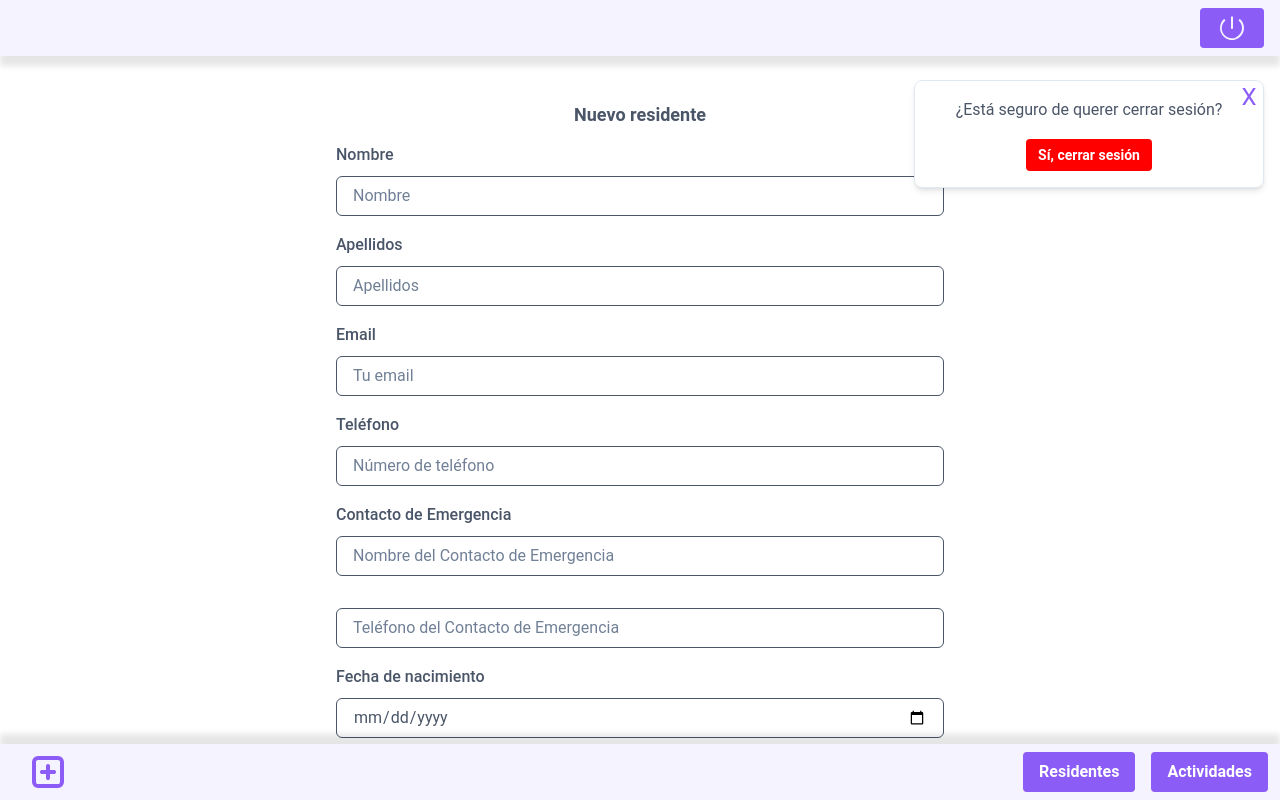
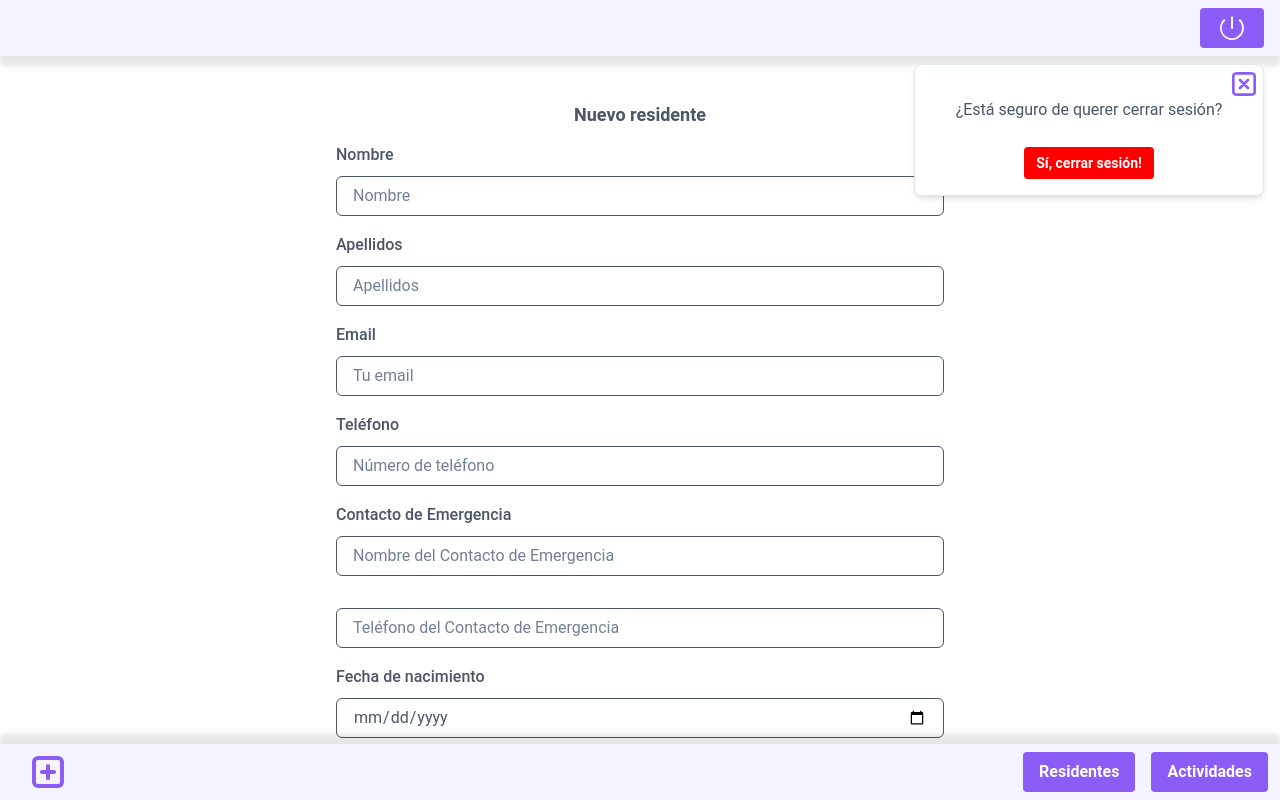
Before and after one commit to JCLLacruz/resiadminfront, a React (Vite) app: page /residentform/1 in a window 1280 px wide. Both pictures are taken after a click on the button 1232 px from the left and 28 px from the top of the page. Shown: the top 800 px of the page. Built offline with nearby package versions, Linux system fonts and the light colour scheme.

Commit message:
close button styled

```diff
--- a/src/assets/icons/icons.tsx
+++ b/src/assets/icons/icons.tsx
@@ -89,9 +89,9 @@ export const closeIcon = (
 				id='Vector'
 				d='M9 9L11.9999 11.9999M11.9999 11.9999L14.9999 14.9999M11.9999 11.9999L9 14.9999M11.9999 11.9999L14.9999 9M4 16.8002V7.2002C4 6.08009 4 5.51962 4.21799 5.0918C4.40973 4.71547 4.71547 4.40973 5.0918 4.21799C5.51962 4 6.08009 4 7.2002 4H16.8002C17.9203 4 18.4801 4 18.9079 4.21799C19.2842 4.40973 19.5905 4.71547 19.7822 5.0918C20.0002 5.51962 20.0002 6.07967 20.0002 7.19978V16.7998C20.0002 17.9199 20.0002 18.48 19.7822 18.9078C19.5905 19.2841 19.2842 19.5905 18.9079 19.7822C18.4805 20 17.9215 20 16.8036 20H7.19691C6.07899 20 5.5192 20 5.0918 19.7822C4.71547 19.5905 4.40973 19.2842 4.21799 18.9079C4 18.4801 4 17.9203 4 16.8002Z'
 				stroke={theme.colors.brand[500]}
-				stroke-width='2'
-				stroke-linecap='round'
-				stroke-linejoin='round'
+				strokeWidth='2'
+				strokeLinecap='round'
+				strokeLinejoin='round'
 			/>
 		</g>
 	</svg>
--- a/src/components/AllImages/AllImages.tsx
+++ b/src/components/AllImages/AllImages.tsx
@@ -4,8 +4,6 @@ import { useDispatch, useSelector } from 'react-redux';
 import { AppDispatch } from '../../app/store';
 import { deleteImageResident, getResidentById } from '../../features/residents/residentSlice';
 import { ImageData } from '../../interfaces/residentInterfaces';
-import { set } from 'mongoose';
-
 
 interface AllImagesProps {
 	images: boolean;
--- a/src/components/FormImageUpload/FormImageUpload.tsx
+++ b/src/components/FormImageUpload/FormImageUpload.tsx
@@ -3,7 +3,7 @@ import { useFormik } from 'formik';
 import { Box, Button, FormControl, FormLabel, Input, Image, Spinner } from '@chakra-ui/react';
 import { useDispatch, useSelector } from 'react-redux';
 import { AppDispatch } from '../../app/store';
-import { getResidentById, uploadImageResident } from '../../features/residents/residentSlice';
+import { uploadImageResident } from '../../features/residents/residentSlice';
 
 interface FormValues {
 	image: File | null;
@@ -39,9 +39,6 @@ const FormImageUpload: FC<FormImageUploadProps> = ({ id, type }) => {
 			isLoading && setIsUploading(true);
 
 			dispatch(uploadImageResident(formData));
-            // setTimeout(() => {
-            //     dispatch(getResidentById(id));
-            // }, 1000);
 
 			!isLoading && setIsUploading(false);
 			formik.resetForm();
@@ -61,7 +58,7 @@ const FormImageUpload: FC<FormImageUploadProps> = ({ id, type }) => {
 	};
 
 	return (
-		<Box padding={'0.25rem'} maxW='md' mx='auto'>
+		<Box padding={'0.25rem'} maxW='md' mx='auto' zIndex={2000}>
 			<form onSubmit={formik.handleSubmit}>
 				<FormControl>
 					<FormLabel>Sube una imagen</FormLabel>
--- a/src/components/Header/Header.tsx
+++ b/src/components/Header/Header.tsx
@@ -1,6 +1,6 @@
 import { Box, Button, Container, Text } from '@chakra-ui/react';
 import { FC, useState } from 'react';
-import { switchOffIcon } from '../../assets/icons/icons';
+import { closeIcon, switchOffIcon } from '../../assets/icons/icons';
 import { useDispatch } from 'react-redux';
 import { AppDispatch } from '../../app/store';
 import { logoutUser, reset } from '../../features/auth/authSlice';
@@ -38,7 +38,7 @@ const Footer: FC = () => {
 				{switchOffIcon}
 			</Button>
 			{isVisible && (
-				<Box position={'absolute'} top={'5rem'} justifyContent='center' textAlign='center' height='200px' width={'350px'}>
+				<Box position={'absolute'} top={'4rem'} justifyContent='center' textAlign='center' height='200px' width={'350px'}>
 					<Box
 						display={'flex'}
 						flexDirection={'column'}
@@ -53,10 +53,20 @@ const Footer: FC = () => {
 						zIndex={1000}
 						bg='white'
 					>
-						<Text position={'absolute'} padding={'0'} marginX={'-1.60rem'} marginY={'-1.2rem'} alignSelf={'end'} fontSize={'2xl'} color={'brand.500'} onClick={isVisible ? () => setIsVisible(false) : () => setIsVisible(true)}>X</Text>
-						<Text>¿Está seguro de querer cerrar sesión?</Text>
+						<Text
+							position={'absolute'}
+							padding={'0'}
+							marginX={'-1.80rem'}
+							marginY={'-0.8rem'}
+							alignSelf={'end'}
+							fontSize={'2xl'}
+							onClick={isVisible ? () => setIsVisible(false) : () => setIsVisible(true)}
+						>
+							{closeIcon}
+						</Text>
+						<Text marginTop={'1rem'} marginBottom={'0.5rem'}>¿Está seguro de querer cerrar sesión?</Text>
 						<Button id='confirmLogoutButton' bg='red' size='sm' mt={4} onClick={logout}>
-							Sí, cerrar sesión
+							Sí, cerrar sesión!
 						</Button>
 					</Box>
 				</Box>
--- a/src/components/ResidentCard/ResidentCard.tsx
+++ b/src/components/ResidentCard/ResidentCard.tsx
@@ -84,9 +84,9 @@ const ResidentCard: FC = () => {
 					display={'flex'}
 					flexDirection={'column'}
 					position={'absolute'}
-					top={'15rem'}
+					top={'10rem'}
 					alignItems={'center'}
-					width={'600px'}
+					width={'90%'}
 					borderWidth='1px'
 					borderRadius='lg'
 					overflow='hidden'
@@ -97,18 +97,16 @@ const ResidentCard: FC = () => {
 					zIndex={1000}
 					bg='white'
 				>
-					<Text
+					<Box
 						position={'absolute'}
 						padding={'0'}
-						marginX={'-1.60rem'}
-						marginY={'-1.2rem'}
+						marginX={'-1.80rem'}
+						marginY={'-0.8rem'}
 						alignSelf={'end'}
-						fontSize={'2xl'}
-						color={'brand.500'}
 						onClick={isUploadImageVisible ? () => setIsUploadImageVisible(false) : () => setIsUploadImageVisible(true)}
 					>
 						{closeIcon}
-					</Text>
+					</Box>
 					<FormImageUpload type='resident' id={resident._id}/>
 				</Box>
 			)}
@@ -130,18 +128,16 @@ const ResidentCard: FC = () => {
 					zIndex={1000}
 					bg='white'
 				>
-					<Text
+					<Box
 						position={'absolute'}
 						padding={'0'}
-						marginX={'-1.5rem'}
-						marginY={'-1rem'}
+						marginX={'-1.80rem'}
+						marginY={'-0.8rem'}
 						alignSelf={'end'}
-						fontSize={'2xl'}
-						color={'brand.500'}
 						onClick={isAllImagesVisible ? () => setIsAllImagesVisible(false) : () => setIsAllImagesVisible(true)}
 					>
 						{closeIcon}
-					</Text>
+					</Box>
 					<AllImages images={true}/>
 				</Box>
 			)}
--- a/src/features/activities/activityService.ts
+++ b/src/features/activities/activityService.ts
@@ -1,6 +1,6 @@
 import axios from 'axios';
 
-const API_URL: string = 'https://serverresiadmin.onrender.com/activities';
+const API_URL: string = 'http://localhost:3001/activities';
 
 const getAllActivities = async () => {
     const token = localStorage.getItem('token');
--- a/src/features/auth/authService.ts
+++ b/src/features/auth/authService.ts
@@ -1,7 +1,7 @@
 import axios from 'axios';
 import { LoginValues, RegisterValues } from '../../interfaces/authInterfaces';
 
-const API_URL: string = 'https://serverresiadmin.onrender.com/users';
+const API_URL: string = 'http://localhost:3001//users';
 
 const login = async (user: LoginValues ) => {
 	const res: any = await axios.post(API_URL + '/login', user);
--- a/src/features/residents/residentService.ts
+++ b/src/features/residents/residentService.ts
@@ -1,6 +1,6 @@
 import axios from 'axios';
 
-const API_URL: string = 'https://serverresiadmin.onrender.com/residents';
+const API_URL: string = 'http://localhost:3001/residents';
 
 const getAllResidents = async () => {
 	const token = localStorage.getItem('token');
```
